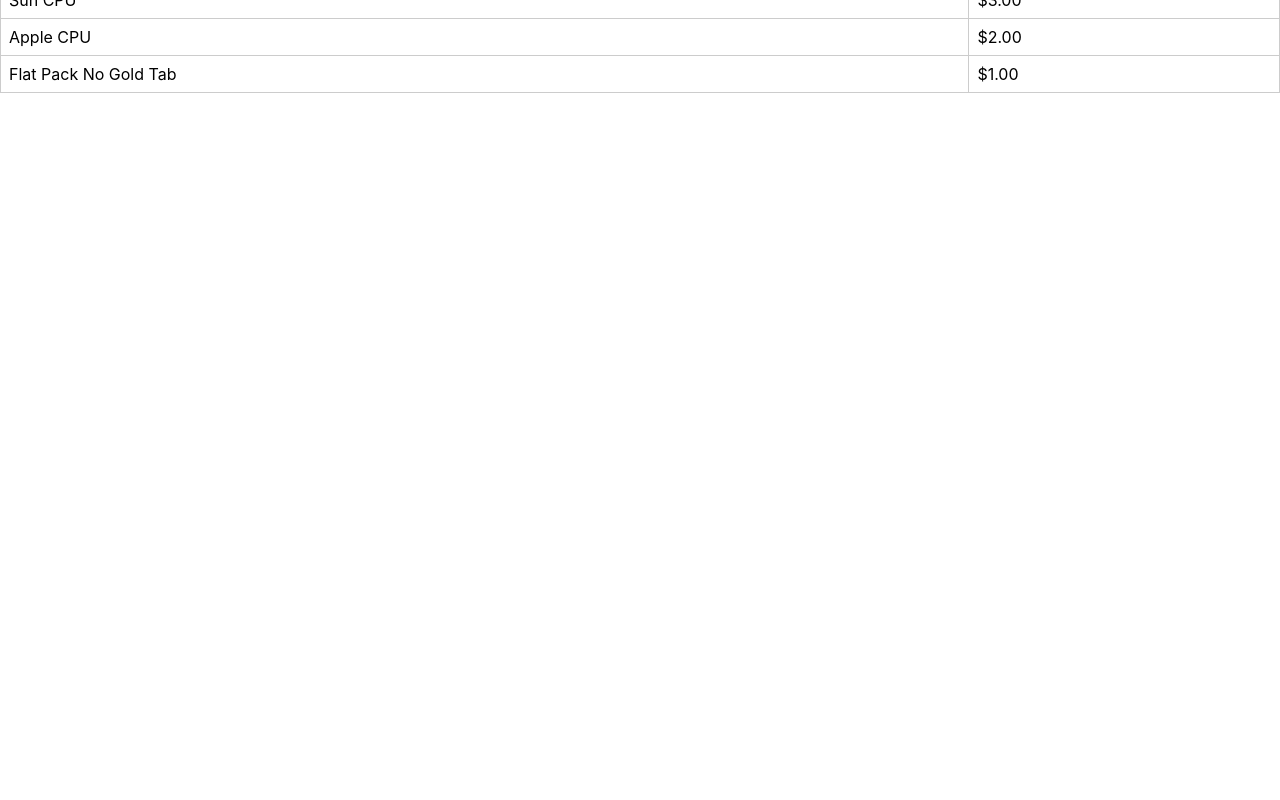
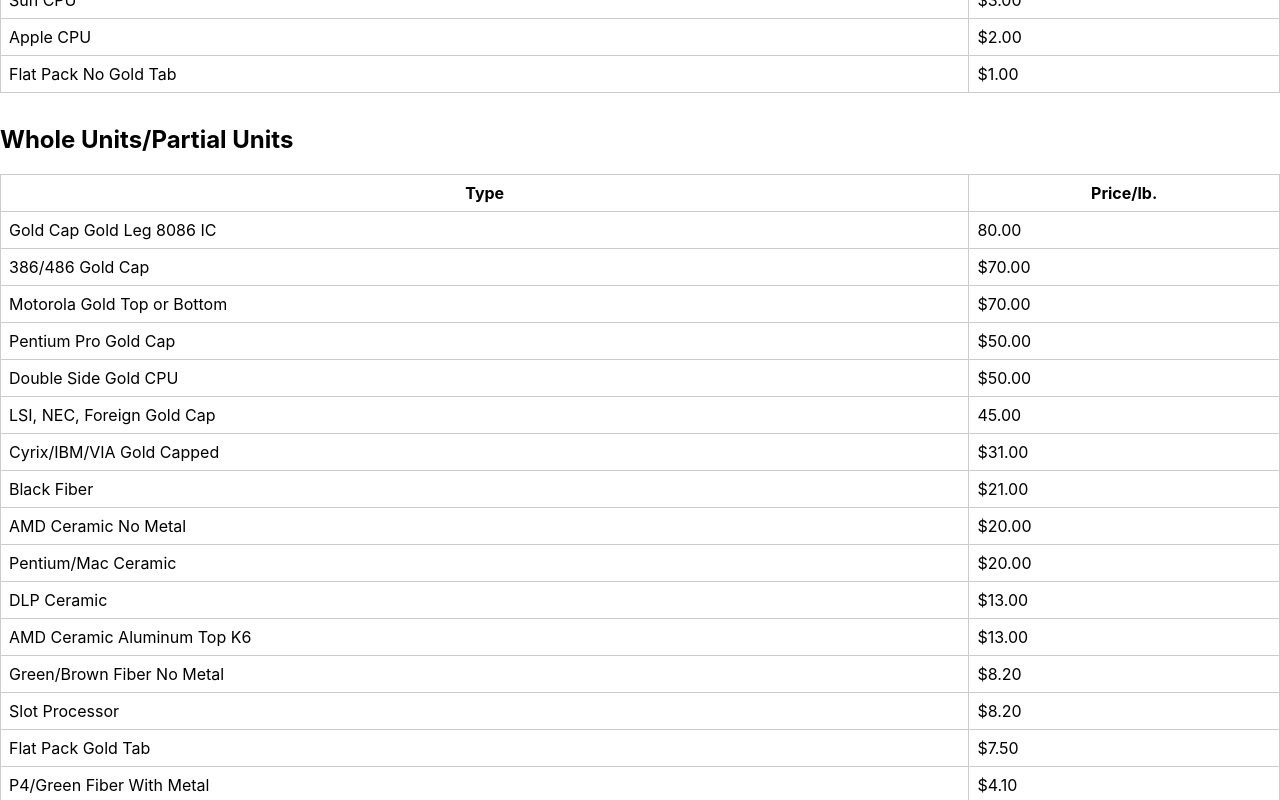
Before and after one commit to aallemond/TopsMetalRecycling, a React (Create React App) app: page / in a window 1280 px wide. Shown: the part 6560-7360 px from the top of the page. Before the commit the page ends 6685 px from the top, so only its background shows below. Built offline with nearby package versions, Linux system fonts and the light colour scheme.

Commit message:
finished data entry for tables

```diff
--- a/src/App.js
+++ b/src/App.js
@@ -8,6 +8,7 @@
 import circuitBoardData from "./components/CIRCUITBOARD.json"
 import ramData from "./components/RAM.json"
 import cpuData from "./components/CPU.json"
+import wholeData from "./components/WHOLE.json"
 import Slider from "./components/Slider";
 
 //Table Headers
@@ -75,6 +76,13 @@
 
   //CPU Table Data
   const cpuTable = useReactTable({
+    data:cpuData,
+    columns,
+    getCoreRowModel: getCoreRowModel()
+  });
+
+  //Whole Unit Table Data
+  const wholeTable = useReactTable({
     data:cpuData,
     columns,
     getCoreRowModel: getCoreRowModel()
@@ -161,6 +169,9 @@
     <h2>CPU & Chips</h2>
     {renderTable(cpuTable)}
 
+    <h2>Whole Units/Partial Units</h2>
+    {renderTable(wholeTable)}
+
 
     </div>
 
--- /dev/null
+++ b/src/components/WHOLE.json
@@ -0,0 +1,20 @@
+[{"type":"Older Cell Phone with Keypad No Battery No Back", "price":"$3.00"},
+{"type":"Wireless Handheld Keyboard Laser Scanner No Battery", "price":"$2.00"},
+{"type":"Modern Smart Phone No Battery No Cover", "price":"$2.00"},
+{"type":"Any Cell Phone With Battery", "price":"$1.00"},
+{"type":"Office Phones", "price":"$0.08"},
+{"type":"Projectors", "price":"$0.08"},
+{"type":"Tablets", "price":"$0.20"},
+{"type":"IPod/MP3 Players", "price":"$0.10"},
+{"type":"Whole Laptop with Good Screen/Partial Laptop or Broken Screen", "price":"$0.45/$0.30"},
+{"type":"Whole Desktop/Partial Desktop", "price":"$0.30/$0.20"},
+{"type":"Whole Server", "price":"$0.20"},
+{"type":"Incomplete Server", "price":"Text (337)381-2003"},
+{"type":"Server Parts", "price":"Text (337)381-2003"},
+{"type":"Industrial Electronics of Any Type", "price":"Text (337)381-2003"},
+{"type":"Routers/Modems", "price":"$0.20"},
+{"type":"Networking Gear, Switch Boxes, Catalyst, etc.", "price":"+$0.20"},
+{"type":"Server/Backup Batteries", "price":"Text (337)381-2003"},
+{"type":"CD/Disc Drive & Power Supply Boxes", "price":"$0.10"},
+{"type":"All In One Computers", "price":"$0.10"},
+{"type":"Okidata 320, 321, 420 In Any Condition", "price":"Text (337)381-2003"}]
```
